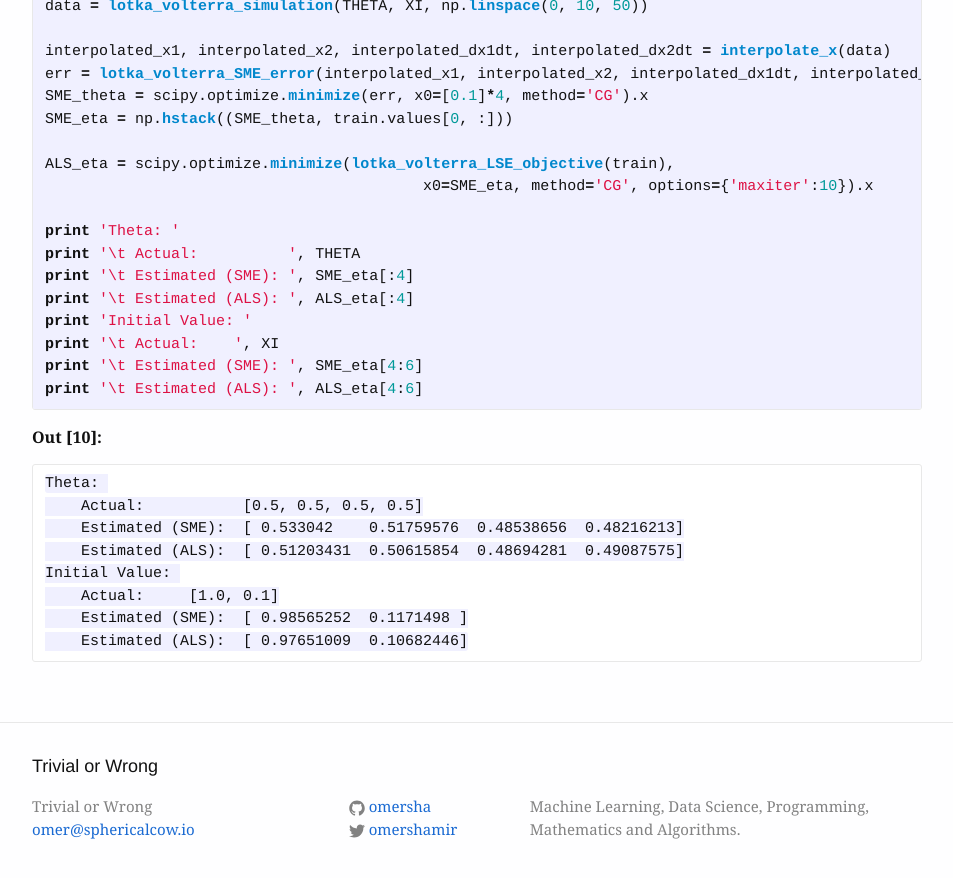
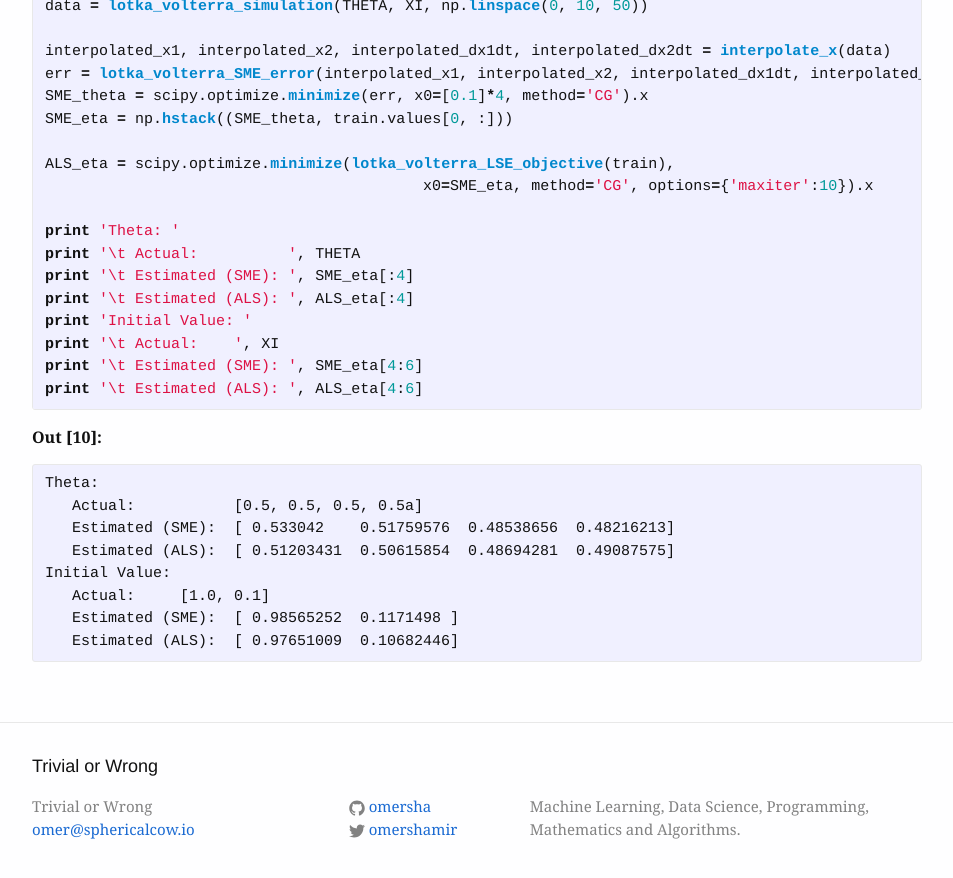
Before and after one commit to omersha/omersha.github.io, a Jekyll site: the page built from _posts/2016-05-14-learning-dynamical-systems.md, in a window 1280 px wide and 900 px high, scrolled down 6721 px. Shown: the top 878 px of the window, without its empty margins (163-1116 px from the left). Built offline with Jekyll 4.4.1, drawn with Linux system fonts in a browser that asks for light colours; some web fonts are replaced; formulas are drawn with MathJax 3.

Commit message:
formatting: pre

```diff
--- a/_posts/2016-05-14-learning-dynamical-systems.md
+++ b/_posts/2016-05-14-learning-dynamical-systems.md
@@ -178,14 +178,14 @@ print '\t Estimated: ', estimated_theta[4:6]
 {% endhighlight %}
 
 **Out [5]:**
-
-    Theta:
-        Actual:     [0.5, 0.5, 0.5, 0.5]
-        Estimated:  [ 0.50484547  0.50334676  0.49495745  0.49846957]
-    Initial Value:
-        Actual:     [1.0, 0.1]
-        Estimated:  [ 0.98537009  0.10216832]
-
+<pre>
+Theta:
+   Actual:     [0.5, 0.5, 0.5, 0.5]
+   Estimated:  [ 0.50484547  0.50334676  0.49495745  0.49846957]
+Initial Value:
+   Actual:     [1.0, 0.1]
+   Estimated:  [ 0.98537009  0.10216832]
+</pre>
 
 ### 3. Smooth-and-Match
 Another borderline-obvious appraoch for solving the same problem, is utilizing
@@ -250,13 +250,14 @@ print '\t Estimated: ', interpolated_x1[0], interpolated_x2[0]
 {% endhighlight %}
 
 **Out [9]:**
-
-    Theta:
-        Actual:     [0.5, 0.5, 0.5, 0.5]
-        Estimated:  [ 0.49207082  0.49339354  0.4920194   0.49526578]
-    Initial Value:
-        Actual:     [1.0, 0.1]
-        Estimated:  0.98565251968 0.117149797904
+<pre>
+Theta:
+   Actual:     [0.5, 0.5, 0.5, 0.5]
+   Estimated:  [ 0.49207082  0.49339354  0.4920194   0.49526578]
+Initial Value:
+   Actual:     [1.0, 0.1]
+   Estimated:  0.98565251968 0.117149797904
+</pre>
 
 
 ### 4. Accelerated Least Squares
@@ -368,12 +369,13 @@ print '\t Estimated (ALS): ', ALS_eta[4:6]
 {% endhighlight %}
 
 **Out [10]:**
-
-    Theta:
-        Actual:           [0.5, 0.5, 0.5, 0.5]
-        Estimated (SME):  [ 0.533042    0.51759576  0.48538656  0.48216213]
-        Estimated (ALS):  [ 0.51203431  0.50615854  0.48694281  0.49087575]
-    Initial Value:
-        Actual:     [1.0, 0.1]
-        Estimated (SME):  [ 0.98565252  0.1171498 ]
-        Estimated (ALS):  [ 0.97651009  0.10682446]
+<pre>
+Theta:
+   Actual:           [0.5, 0.5, 0.5, 0.5a]
+   Estimated (SME):  [ 0.533042    0.51759576  0.48538656  0.48216213]
+   Estimated (ALS):  [ 0.51203431  0.50615854  0.48694281  0.49087575]
+Initial Value:
+   Actual:     [1.0, 0.1]
+   Estimated (SME):  [ 0.98565252  0.1171498 ]
+   Estimated (ALS):  [ 0.97651009  0.10682446]
+</pre>
```
